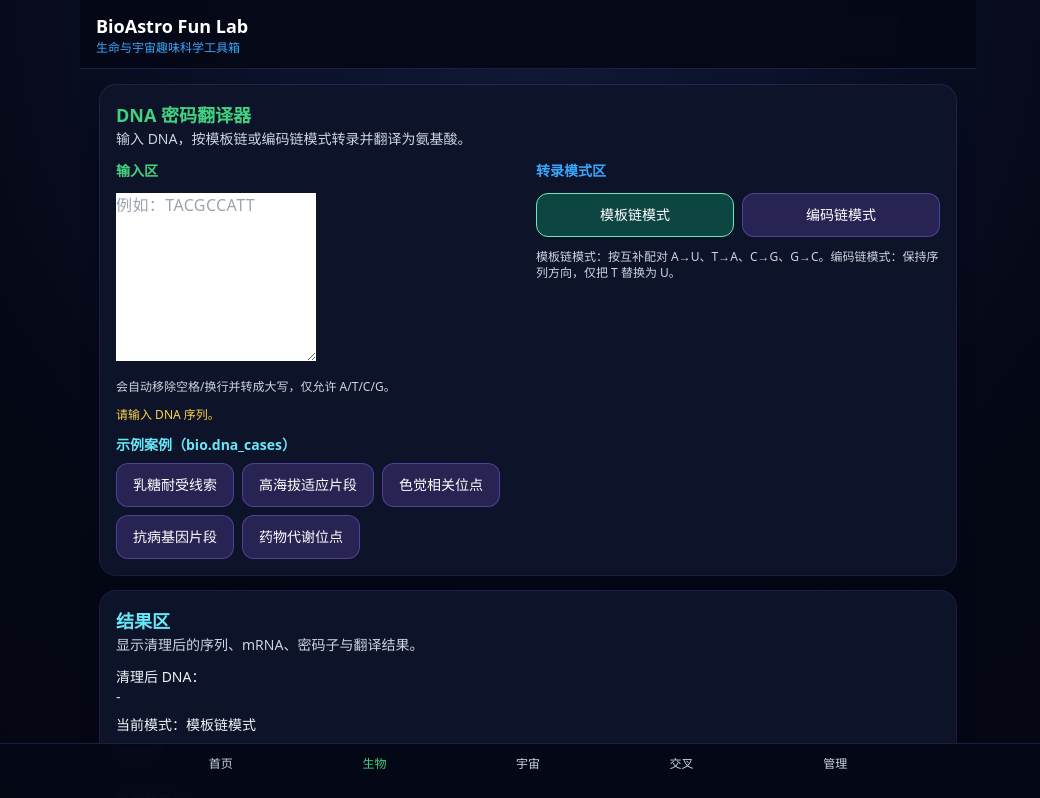
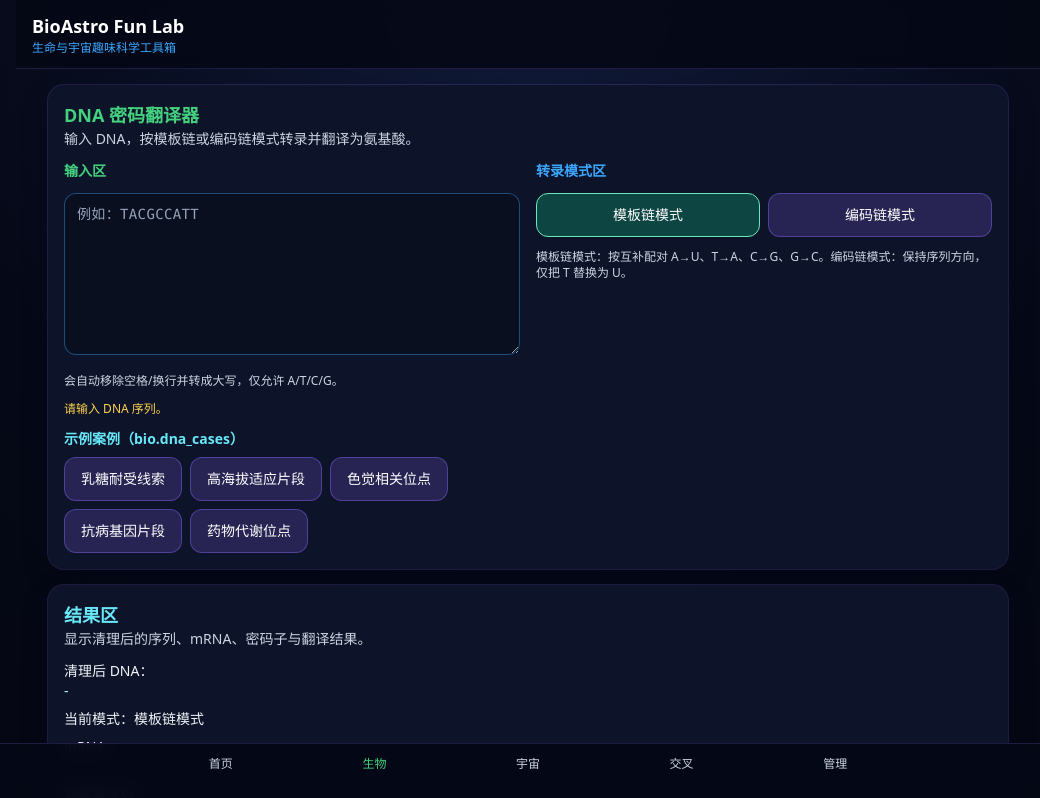
Before and after one commit to lucien20200101-jpg/BioAstro-Fun-Lab, a React (Vite) app: page /bio/dna-translator in a window 1280 px wide. Shown: the top 798 px of the page, without its empty margins (112-1152 px from the left). Built offline with nearby package versions, Linux system fonts and the light colour scheme.

Commit message:
feat(ui): unify shell spacing and improve long-text responsiveness

```diff
--- a/src/components/admin/JsonImportExport.tsx
+++ b/src/components/admin/JsonImportExport.tsx
@@ -22,7 +22,7 @@ export function JsonImportExport({ datasetKey, onImported }: JsonImportExportPro
       </div>
       <div>
         <p className="mb-1 text-xs text-slate-300">导入当前数据集 JSON（数组）</p>
-        <Textarea rows={8} value={currentJson} onChange={(e) => setCurrentJson(e.target.value)} placeholder="粘贴 JSON 数组..." className="whitespace-pre overflow-x-auto" />
+        <Textarea rows={8} value={currentJson} onChange={(e) => setCurrentJson(e.target.value)} placeholder="粘贴 JSON 数组..." className="overflow-x-auto whitespace-pre-wrap break-words" />
         <Button
           type="button"
           className="mt-2"
@@ -41,7 +41,7 @@ export function JsonImportExport({ datasetKey, onImported }: JsonImportExportPro
       </div>
       <div>
         <p className="mb-1 text-xs text-slate-300">导入全部数据集备份（对象）</p>
-        <Textarea rows={8} value={backupJson} onChange={(e) => setBackupJson(e.target.value)} placeholder="粘贴 backup JSON 对象..." className="whitespace-pre overflow-x-auto" />
+        <Textarea rows={8} value={backupJson} onChange={(e) => setBackupJson(e.target.value)} placeholder="粘贴 backup JSON 对象..." className="overflow-x-auto whitespace-pre-wrap break-words" />
         <Button
           type="button"
           className="mt-2"
--- a/src/components/layout/AppShell.tsx
+++ b/src/components/layout/AppShell.tsx
@@ -4,9 +4,9 @@ import { TopBar } from './TopBar';
 
 export function AppShell({ children }: PropsWithChildren) {
   return (
-    <div className="mx-auto min-h-screen w-full max-w-4xl overflow-x-clip bg-transparent pb-24">
+    <div className="mx-auto min-h-screen w-full max-w-5xl overflow-x-clip bg-transparent pb-28 sm:pb-32">
       <TopBar />
-      <main className="space-y-7 px-4 py-4 sm:px-5">{children}</main>
+      <main className="mx-auto w-full max-w-5xl space-y-7 px-4 py-4 sm:px-6 lg:px-8">{children}</main>
       <BottomNav />
     </div>
   );
--- a/src/components/ui/Textarea.tsx
+++ b/src/components/ui/Textarea.tsx
@@ -1,5 +1,10 @@
 import type { TextareaHTMLAttributes } from 'react';
 
-export function Textarea(props: TextareaHTMLAttributes<HTMLTextAreaElement>) {
-  return <textarea className="w-full min-w-0 rounded-xl border border-cosmic-bioBlue/40 bg-black/20 px-3 py-2.5 font-mono text-sm text-slate-100 placeholder:text-slate-400 focus-visible:outline-none focus-visible:ring-2 focus-visible:ring-cyan-300/70" {...props} />;
+export function Textarea({ className = '', ...props }: TextareaHTMLAttributes<HTMLTextAreaElement>) {
+  return (
+    <textarea
+      className={`w-full min-w-0 rounded-xl border border-cosmic-bioBlue/40 bg-black/20 px-3 py-2.5 font-mono text-sm text-slate-100 placeholder:text-slate-400 focus-visible:outline-none focus-visible:ring-2 focus-visible:ring-cyan-300/70 ${className}`}
+      {...props}
+    />
+  );
 }
--- a/src/pages/DNATranslatorPage.tsx
+++ b/src/pages/DNATranslatorPage.tsx
@@ -79,14 +79,14 @@ export function DNATranslatorPage() {
   }
 
   return (
-    <div className="space-y-4 text-slate-100">
+    <div className="space-y-4 pb-2 text-slate-100">
       <Card>
         <h2 className="text-lg font-semibold text-cosmic-bioGreen">DNA 密码翻译器</h2>
         <p className="mb-3 text-sm text-slate-300">输入 DNA，按模板链或编码链模式转录并翻译为氨基酸。</p>
         <div className="grid gap-4 lg:grid-cols-2">
           <section className="space-y-3">
             <h3 className="text-sm font-semibold text-cosmic-bioGreen">输入区</h3>
-            <Textarea value={input} rows={7} onChange={(event) => setInput(event.target.value)} placeholder="例如：TACGCCATT" className="tracking-wide" />
+            <Textarea value={input} rows={7} onChange={(event) => setInput(event.target.value)} placeholder="例如：TACGCCATT" className="tracking-wide whitespace-pre-wrap break-words" />
             <p className="text-xs text-slate-300">会自动移除空格/换行并转成大写，仅允许 A/T/C/G。</p>
             {warning && <p className="text-xs text-amber-300">{warning}</p>}
 
@@ -117,9 +117,9 @@ export function DNATranslatorPage() {
         <h2 className="text-lg font-semibold text-cyan-300">结果区</h2>
         <p className="mb-3 text-sm text-slate-300">显示清理后的序列、mRNA、密码子与翻译结果。</p>
         <div className="space-y-2 text-sm">
-          <p>清理后 DNA：<span className="block overflow-x-auto text-cyan-200 break-all">{activeSequence || '-'}</span></p>
+          <p>清理后 DNA：<span className="block overflow-x-auto whitespace-pre-wrap break-words text-cyan-200">{activeSequence || '-'}</span></p>
           <p>当前模式：{mode === 'template' ? '模板链模式' : '编码链模式'}</p>
-          <p>mRNA：<span className="block overflow-x-auto text-emerald-200 break-all">{activeResult.mrna || '-'}</span></p>
+          <p>mRNA：<span className="block overflow-x-auto whitespace-pre-wrap break-words text-emerald-200">{activeResult.mrna || '-'}</span></p>
           <p>氨基酸序列：{activeResult.aminoAcidSequence || '-'}</p>
           <p>序列长度：{activeSequence.length}；完整密码子：{activeResult.codons.length}；不完整尾部：{activeResult.remainder.length}</p>
           <p>起始密码子(AUG)：{activeResult.startCodonIndexes.length > 0 ? '存在' : '不存在'}；终止密码子(UAA/UAG/UGA)：{activeResult.stopCodonIndexes.length > 0 ? '存在' : '不存在'}</p>
--- a/src/pages/HabitabilityPage.tsx
+++ b/src/pages/HabitabilityPage.tsx
@@ -101,7 +101,7 @@ export function HabitabilityPage() {
   }
 
   return (
-    <section className="space-y-4">
+    <section className="space-y-4 pb-2">
       <SectionHeader title="星球宜居性评分器" subtitle="基于简化条件判断，结果仅供科普讨论" />
 
       <Card className="space-y-3">
@@ -186,7 +186,7 @@ export function HabitabilityPage() {
         <p className="text-sm">环境稳定性：{selectedWorld?.stability}</p>
         <p className="text-sm">宜居性评分：{result?.score}</p>
         <p className="text-sm">可能生命类型：{result?.possibleLifeType}</p>
-        <p className="text-sm break-words">探测建议：{detectionAdvice.join('；')}</p>
+        <p className="overflow-x-auto whitespace-pre-wrap break-words text-sm">探测建议：{detectionAdvice.join('；')}</p>
       </Card>
 
       <Card className="space-y-2">
```
Also changed, not shown: 1 other file (tests, documents, lock files or other folders).
